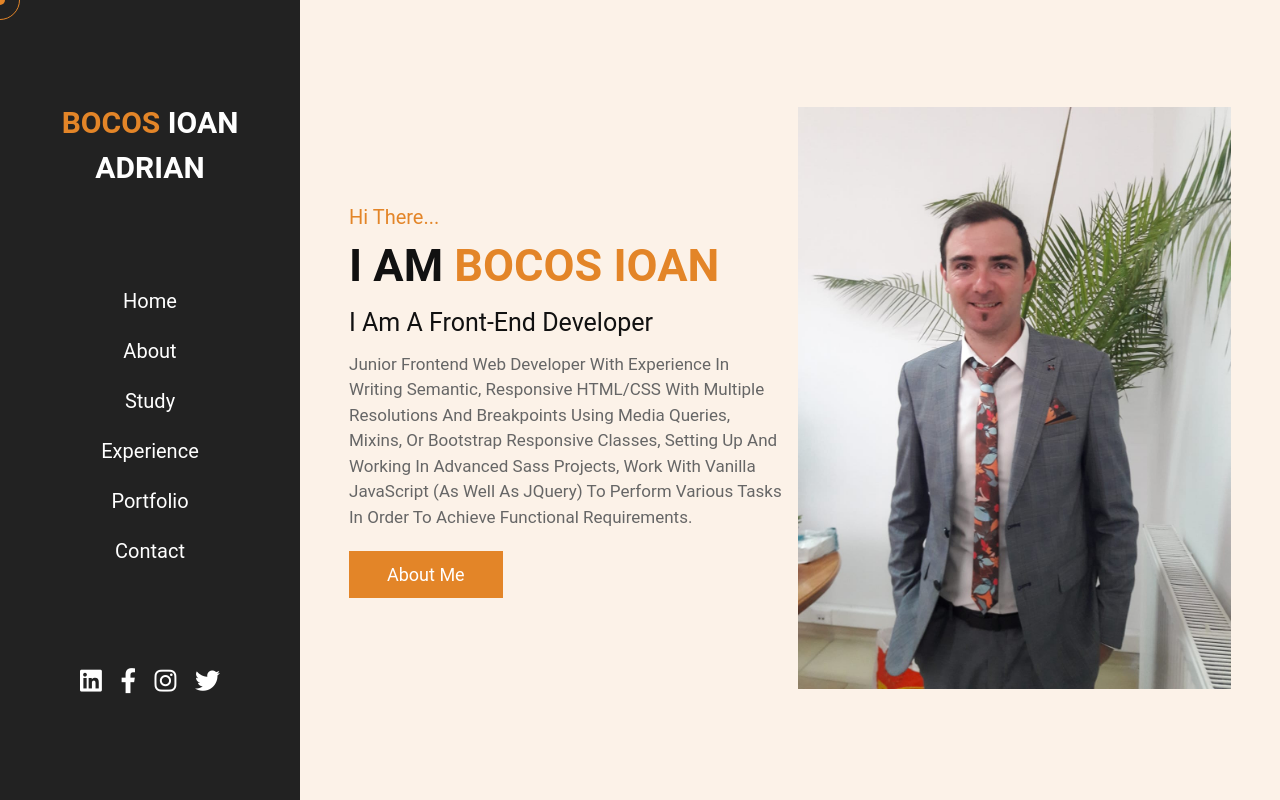
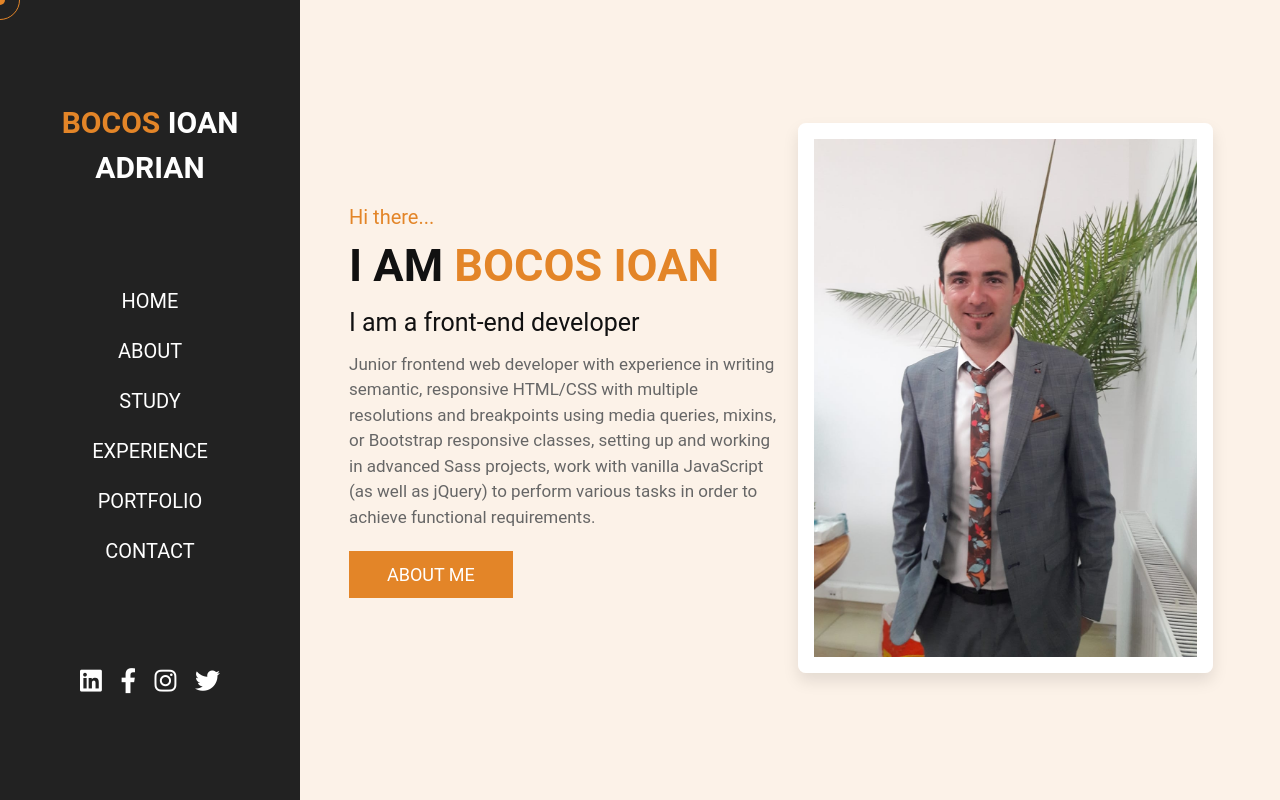
Before and after one commit to IonutBocos/personal-portofolioo, a plain HTML site: page index.html in a window 1280 px wide. Shown: the top 800 px of the page. Drawn offline with Linux system fonts and the light colour scheme.

Commit message:
style text

```diff
--- a/index.html
+++ b/index.html
@@ -73,9 +73,9 @@
 
     <section class="home" id="home">
       <div class="content">
-        <span class="hi"> hi there... </span>
+        <span class="hi"> Hi there... </span>
         <h3>i am <span> Bocos Ioan </span></h3>
-        <p class="info">i am a front-end developer</p>
+        <p class="info">I am a front-end developer</p>
         <p class="text">
           Junior frontend web developer with experience in writing semantic,
           responsive HTML/CSS with multiple resolutions and breakpoints using
--- a/style.css
+++ b/style.css
@@ -10,7 +10,7 @@
   outline: none;
   border: none;
   text-decoration: none;
-  text-transform: capitalize;
+
   transition: all 0.2s linear;
   line-height: 1.5;
 }
@@ -51,6 +51,7 @@ section {
   color: #fff;
   cursor: pointer;
   font-size: 18px;
+  text-transform: uppercase;
 }
 
 .btn:hover {
@@ -72,6 +73,7 @@ header {
   padding: 100px 32px;
   width: 300px;
   text-align: center;
+  text-transform: uppercase;
 }
 
 header .logo {
@@ -171,7 +173,12 @@ header .follow a:hover {
 }
 
 .home .image img {
-  width: 100%;
+  height: 550px;
+  width: 415px;
+  object-fit: cover;
+  border: 16px solid #fff;
+  border-radius: 8px;
+  box-shadow: 0 8px 16px rgba(0, 0, 0, 0.1);
 }
 
 .home .content {
```
